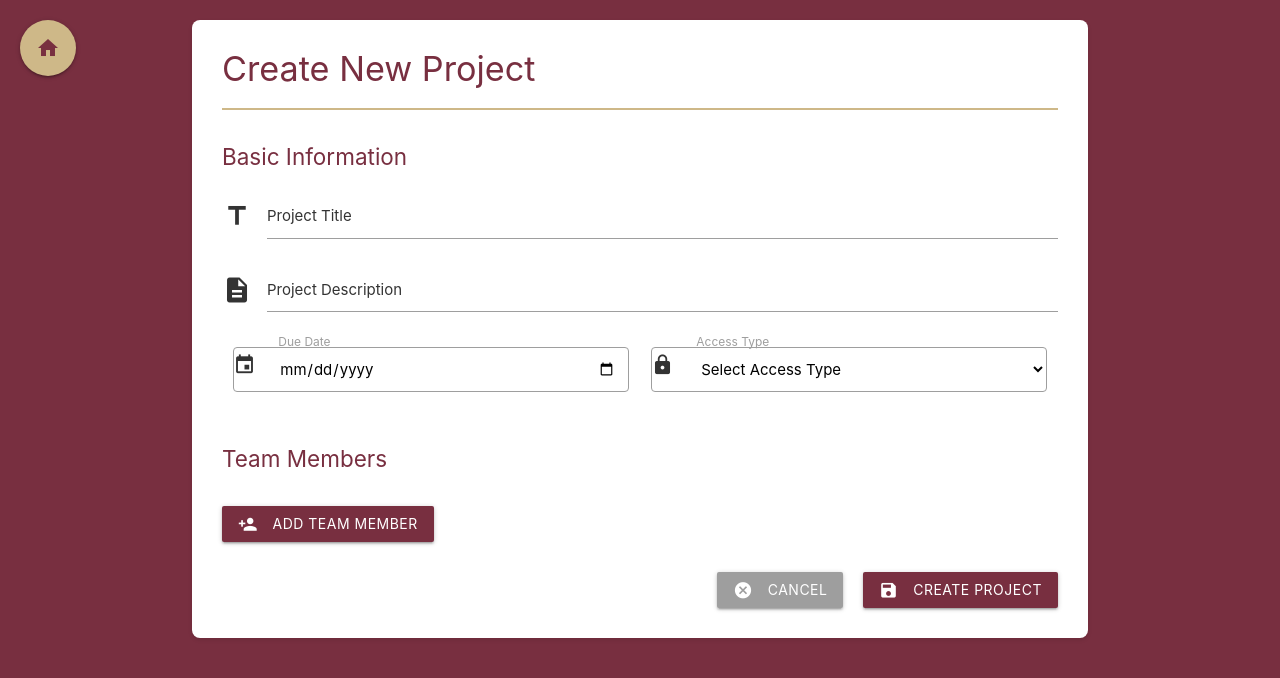
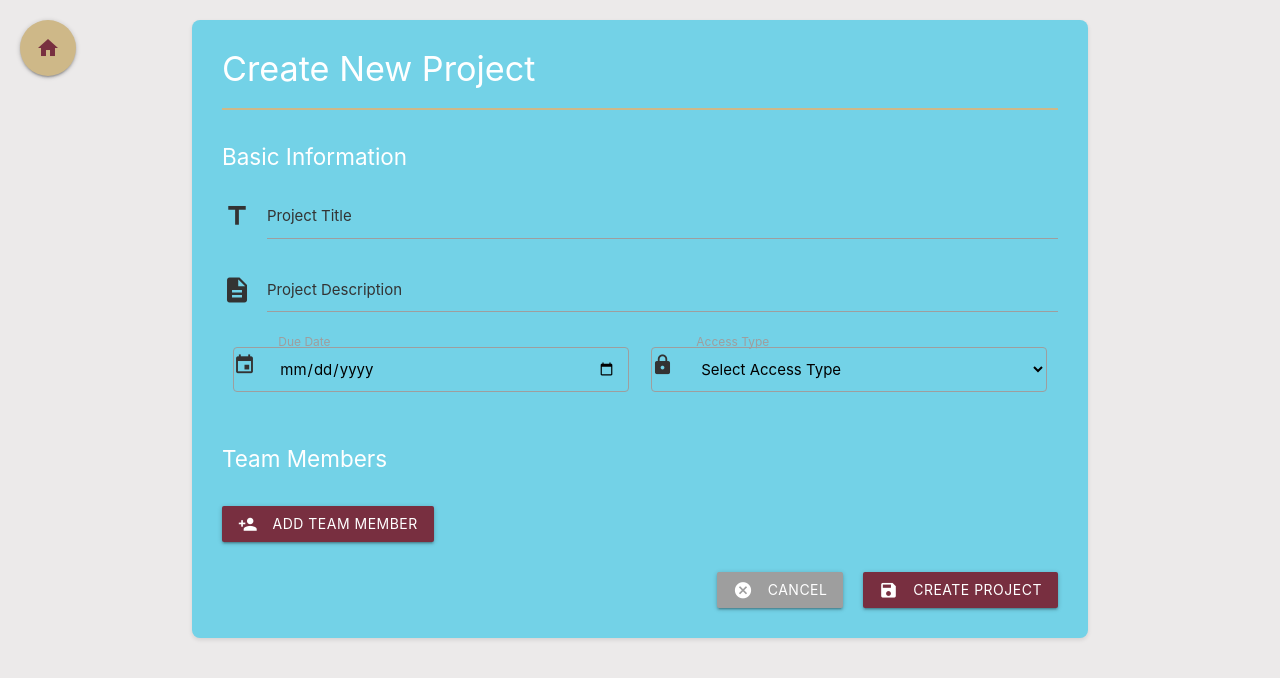
Before and after one commit to Alonzo-AI/narrative_management, a plain HTML site: page create_project.html in a window 1280 px wide. Drawn offline with nearby package versions, Linux system fonts and the light colour scheme.

Commit message:
updated colour palette

```diff
--- a/create_project.html
+++ b/create_project.html
@@ -19,20 +19,20 @@
             }
 
             body {
-                background-color: var(--fsu-garnet);
+                background-color: rgb(236, 234, 234);
                 color: #333;
                 padding: 20px 0;
             }
 
             .create-project-form {
-                background-color: white;
+                background-color: #73d2e7;
                 padding: 30px;
                 border-radius: 8px;
                 box-shadow: 0 2px 4px rgba(0, 0, 0, 0.1);
             }
 
             .page-title {
-                color: var(--fsu-garnet);
+                color: white;
                 margin: 0;
                 padding-bottom: 20px;
                 border-bottom: 2px solid var(--fsu-gold);
@@ -40,7 +40,7 @@
             }
 
             .section-title {
-                color: var(--fsu-garnet);
+                color: white;
                 font-size: 1.5rem;
                 margin-top: 30px;
                 margin-bottom: 20px;
```
